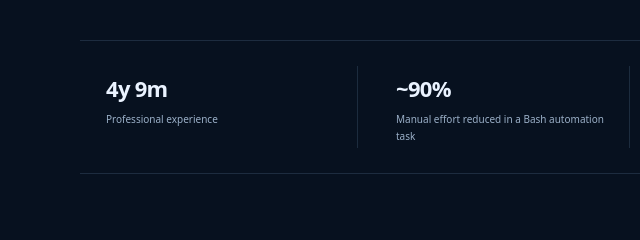
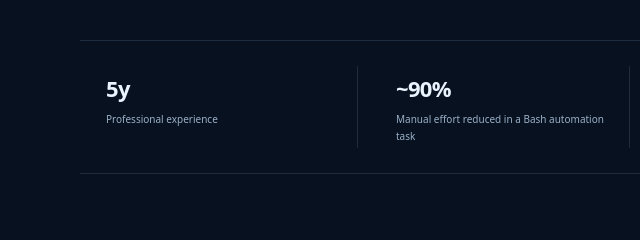
Before and after one commit to nizam295/nizamuddin.github.io, a plain HTML site: page index.html in a window 1280 px wide. Shown: the part 747-987 px from the top of the page, 0-640 px from the left. Drawn offline with Linux system fonts and the light colour scheme.

Commit message:
Update professional experience

```diff
--- a/index.html
+++ b/index.html
@@ -43,7 +43,7 @@
     </section>
 
     <section class="metrics section">
-      <div class="metric"><strong>4y 9m</strong><span>Professional experience</span></div>
+      <div class="metric"><strong>5y</strong><span>Professional experience</span></div>
       <div class="metric"><strong>~90%</strong><span>Manual effort reduced in a Bash automation task</span></div>
       <div class="metric"><strong>Cloud + On-prem</strong><span>Infrastructure support exposure</span></div>
       <div class="metric"><strong>L3</strong><span>Infrastructure &amp; production support</span></div>
```
